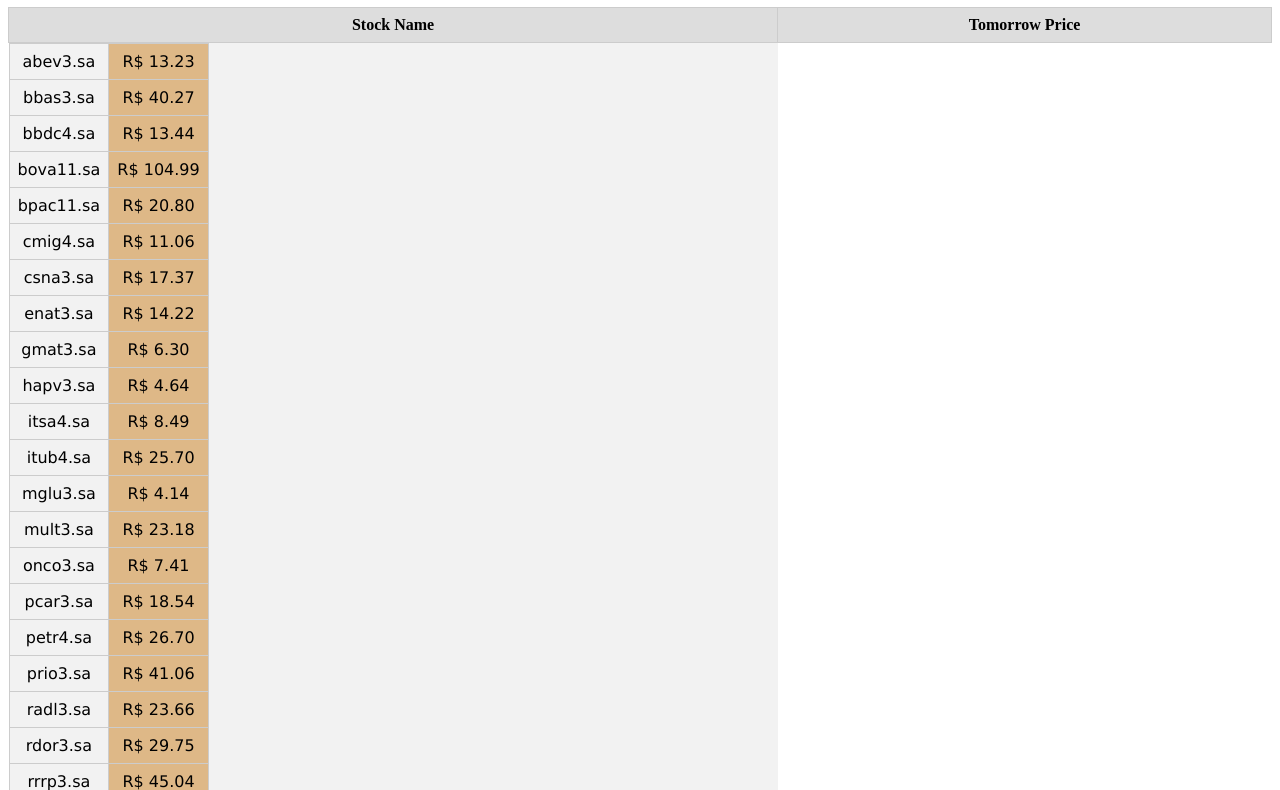
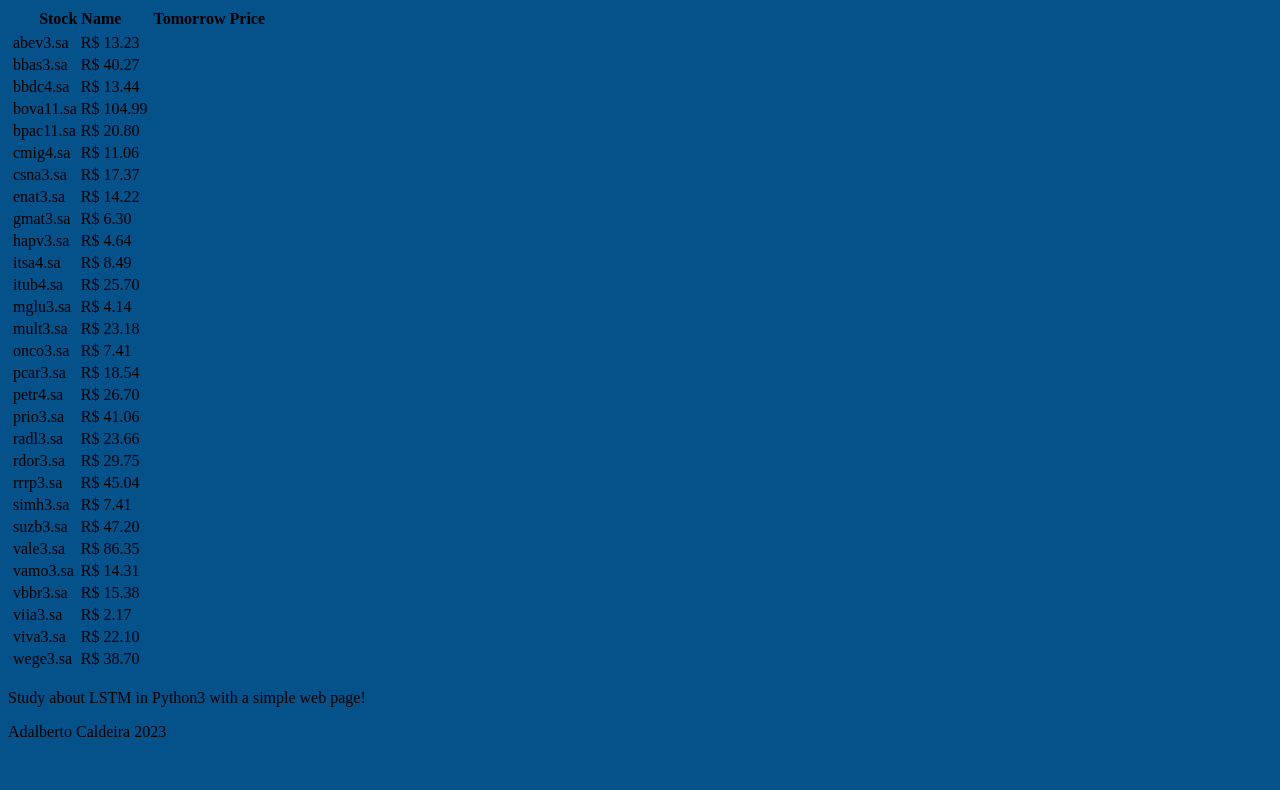
Before and after one commit to adalbertobrant/stocks, a plain HTML site: page web/index.html in a window 1280 px wide. Shown: the part 73-863 px from the top of the page. After the commit the page ends 830 px from the top, so only its background shows below. Drawn offline with Linux system fonts and the light colour scheme.

Commit message:
add new style for the css file

```diff
--- a/web/css/style.css
+++ b/web/css/style.css
@@ -1,35 +1,33 @@
+body {
+  background-color: #05518a;
+}
+
 h1 {
   text-align: center;
+  color: #dc0707;
 }
 
-table {
-  width: 100%;
-  border-collapse: collapse;
+#container {
+  display: flex;
+  flex-wrap: wrap;
+  justify-content: center;
 }
 
-th {
-  background-color: #ddd;
+.box {
+  width: 30%;
+  height: 30%;
+  margin: 2%;
+  padding: 2%;
+  border: 1px solid #ccc;
   text-align: center;
-  padding: 8px;
-  border: 1px solid #ccc;
+  background-color: #f9f9f9;
+  color: #444444;
 }
 
-td {
-  text-align: center;
-  padding: 8px;
-  border: 1px solid #ccc;
+.box a {
+  color: #2e8b57;
 }
 
-tr:nth-child(even) {
-  background-color: #f2f2f2;
-  text-align: center;
+.box .logo {
+  background-color: #fff;
 }
-
-.lines:nth-child(even) {
-  background-color: burlywood;
-}
-#json_data{
-  width: 100%;
-  text-align: center;
-  font-family:'Lucida Sans', 'Lucida Sans Regular', 'Lucida Grande', 'Lucida Sans Unicode', Geneva, Verdana, sans-serif;
-}
```
